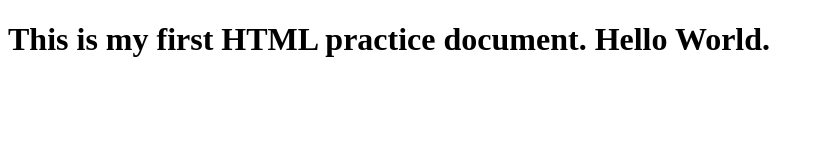
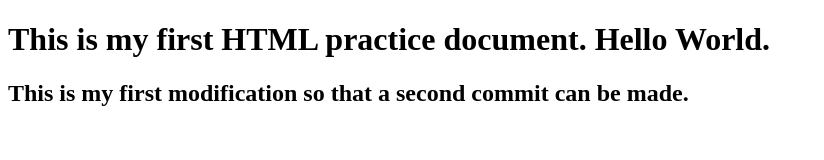
Before and after one commit to annaluciehoge/Test-Repo, a plain HTML site: page HTML Project/index.html in a window 1280 px wide. Shown: the whole page, without its empty margins (0-824 px from the left). Drawn offline with Linux system fonts and the light colour scheme.

Commit message:
second commit

```diff
--- a/HTML Project/index.html
+++ b/HTML Project/index.html
@@ -8,5 +8,6 @@
 </head>
 <body>
     <h1> This is my first HTML practice document. Hello World. </h1>
+    <h2> This is my first modification so that a second commit can be made. </h2>
 </body>
 </html>
```
